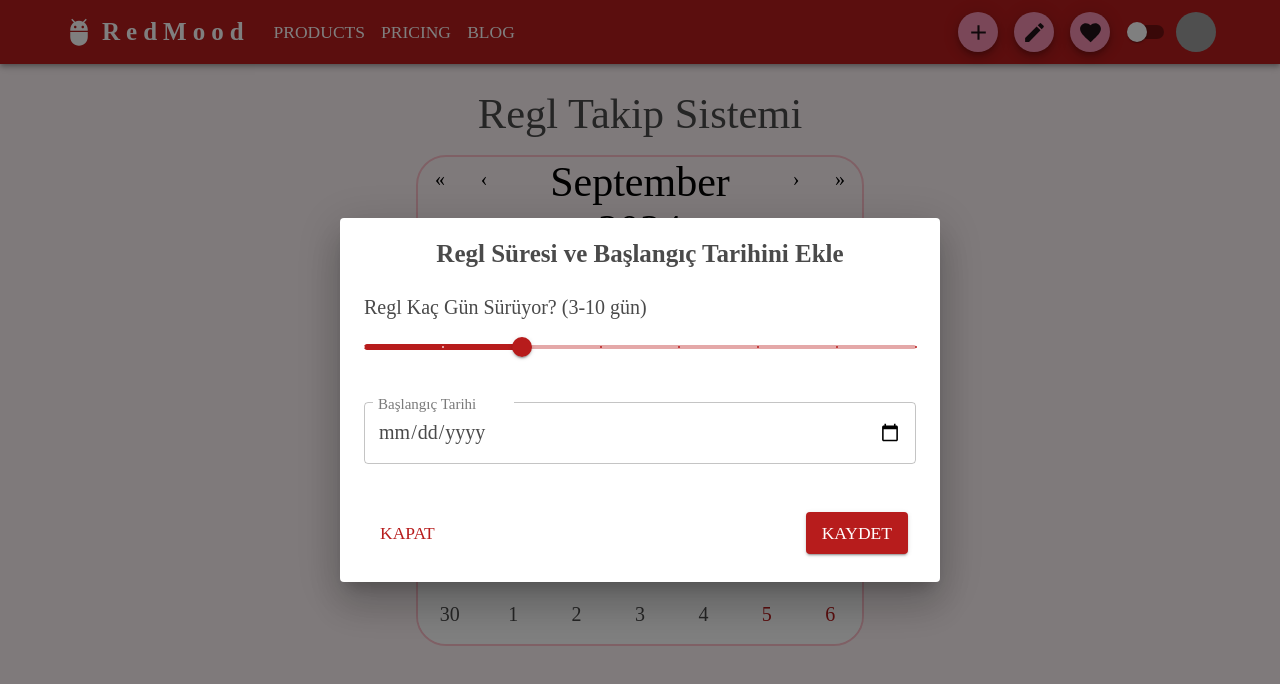
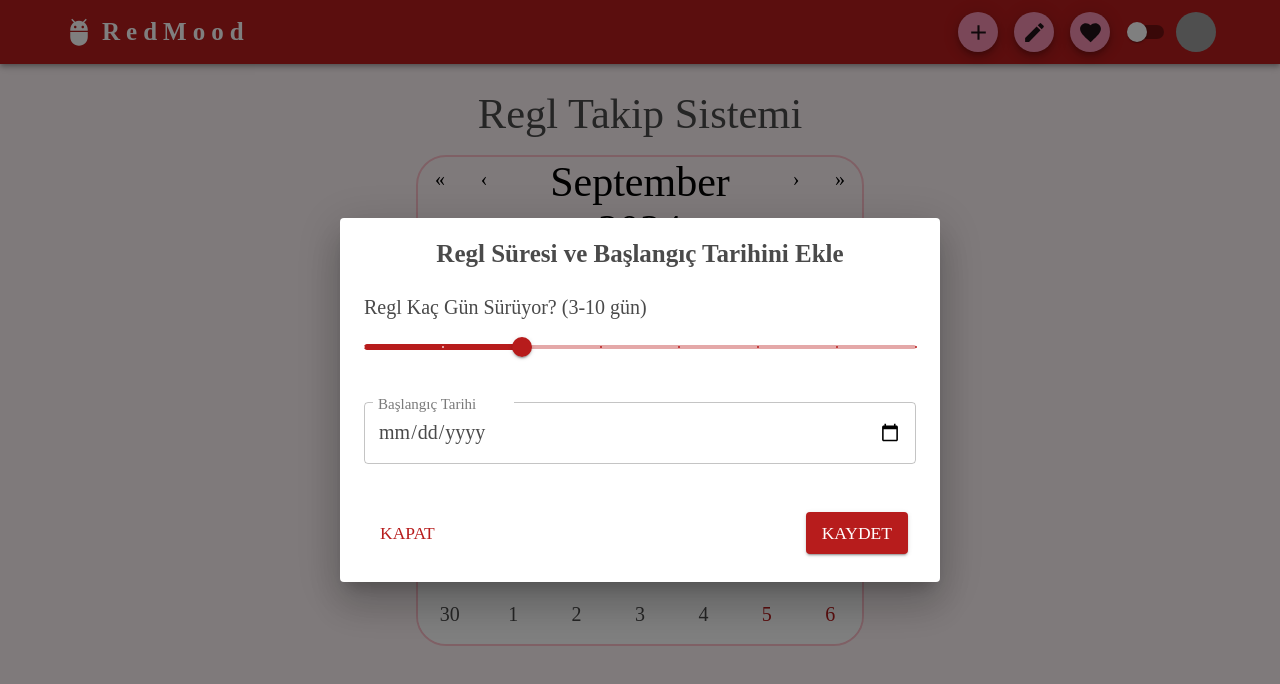
Before and after one commit to elifnurdemir/Red-Mood-Period-Tracker, a React (Vite) app: page / in a window 1280 px wide. Shown: the top 684 px of the page. Built offline with nearby package versions, Linux system fonts and the light colour scheme; grey boxes are pictures that could not be loaded; a web font is replaced by a local one.

Commit message:
app bar updated

```diff
--- a/src/components/layout/AppBar.tsx
+++ b/src/components/layout/AppBar.tsx
@@ -6,10 +6,8 @@ import {
   IconButton,
   Typography,
   Menu,
-  MenuItem,
   Container,
   Avatar,
-  Button,
   Tooltip,
   Switch,
   Fab,
@@ -21,9 +19,6 @@ import {
   Favorite as FavoriteIcon,
   Adb as AdbIcon,
 } from "@mui/icons-material";
-
-const pages = ["Products", "Pricing", "Blog"];
-const settings = ["Profile", "Account", "Dashboard", "Logout"];
 
 interface RedMoodAppBarProps {
   isDarkMode: boolean;
@@ -84,26 +79,10 @@ export const RedMoodAppBar: React.FC<RedMoodAppBarProps> = ({
               anchorOrigin={{ vertical: "bottom", horizontal: "left" }}
               transformOrigin={{ vertical: "top", horizontal: "left" }}
               sx={{ display: { xs: "block", md: "none" } }}
-            >
-              {pages.map((page) => (
-                <MenuItem key={page} onClick={handleCloseMenu(setAnchorElNav)}>
-                  <Typography textAlign="center">{page}</Typography>
-                </MenuItem>
-              ))}
-            </Menu>
+            ></Menu>
           </Box>
 
-          <Box sx={{ display: { xs: "none", md: "flex" }, flexGrow: 1 }}>
-            {pages.map((page) => (
-              <Button
-                key={page}
-                onClick={handleCloseMenu(setAnchorElNav)}
-                sx={{ color: "white" }}
-              >
-                {page}
-              </Button>
-            ))}
-          </Box>
+          <Box sx={{ display: { xs: "none", md: "flex" }, flexGrow: 1 }}></Box>
 
           <Box sx={{ "& > :not(style)": { m: 1 }, display: "flex" }}>
             <Fab size="small" color="secondary" aria-label="add">
@@ -134,16 +113,7 @@ export const RedMoodAppBar: React.FC<RedMoodAppBarProps> = ({
               onClose={handleCloseMenu(setAnchorElUser)}
               anchorOrigin={{ vertical: "top", horizontal: "right" }}
               transformOrigin={{ vertical: "top", horizontal: "right" }}
-            >
-              {settings.map((setting) => (
-                <MenuItem
-                  key={setting}
-                  onClick={handleCloseMenu(setAnchorElUser)}
-                >
-                  <Typography textAlign="center">{setting}</Typography>
-                </MenuItem>
-              ))}
-            </Menu>
+            ></Menu>
           </Box>
         </Toolbar>
       </Container>
```
